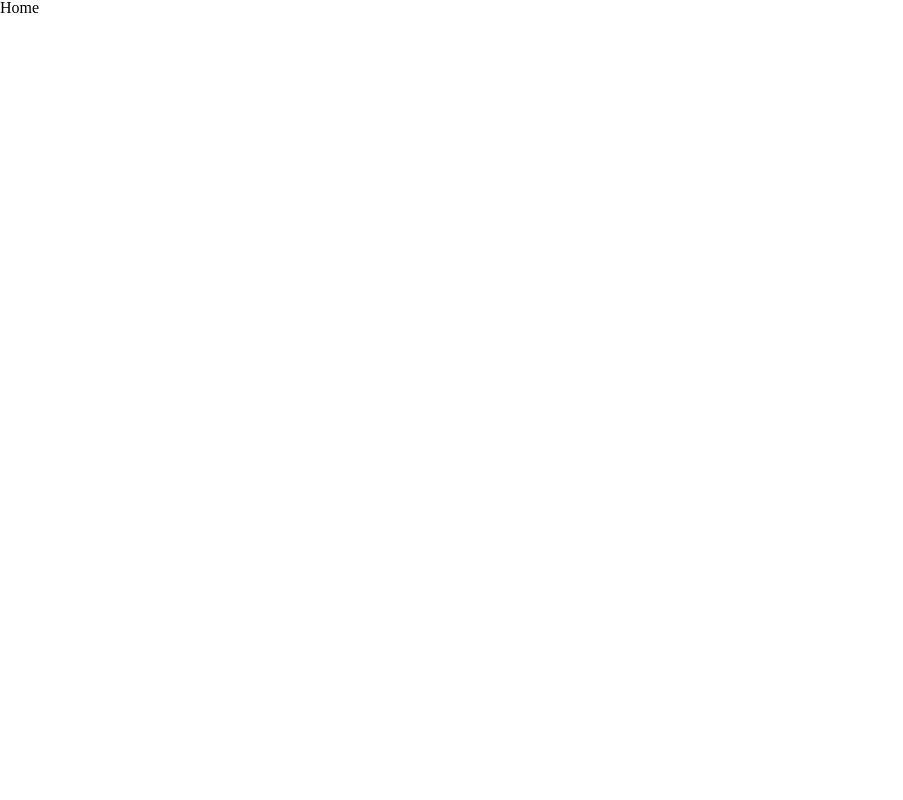
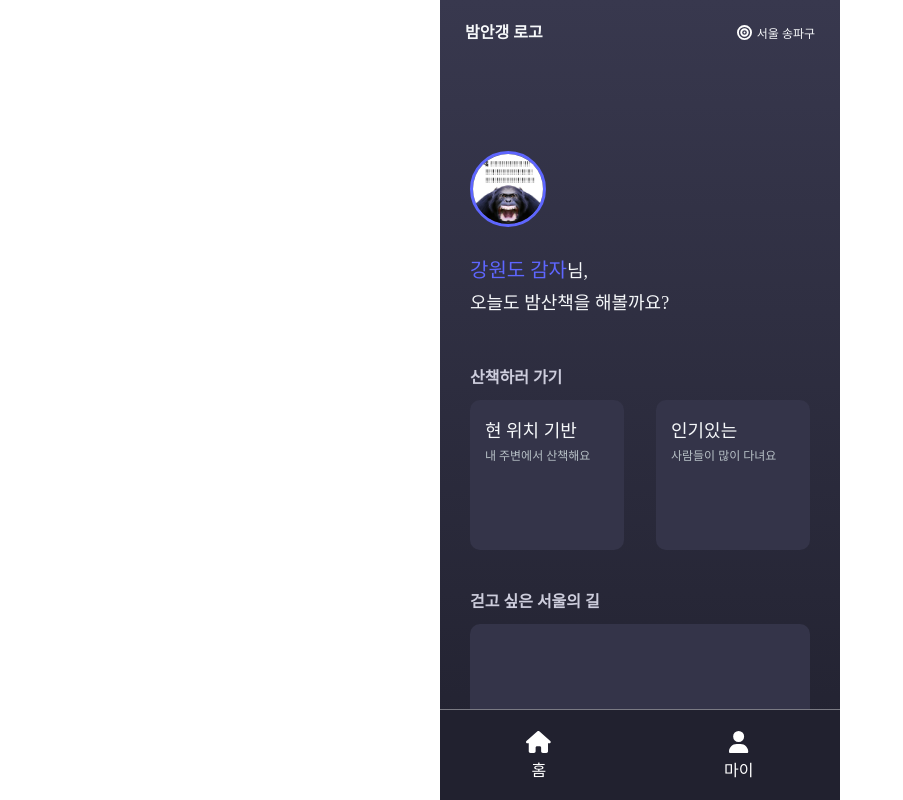
Before and after one commit to seoul-night/ddubam-client, a React (Create React App) app: page /home in a window 1280 px wide. Shown: the whole page, without its empty margins (0-903 px from the left). Built offline with nearby package versions, Linux system fonts and the light colour scheme.

Commit message:
[Feat] Home 레이아웃

```diff
--- a/src/components/Footer.jsx
+++ b/src/components/Footer.jsx
@@ -1,7 +1,45 @@
 import React from "react";
+import styled from "styled-components";
+import { FontAwesomeIcon } from "@fortawesome/react-fontawesome";
+import { faHome, faUser } from "@fortawesome/free-solid-svg-icons";
+
+const Foot = styled.div`
+  position: absolute;
+  bottom: 0;
+  width: 100%;
+  height: 90px;
+  border-top: 1px solid #7a7a83;
+  display: flex;
+  align-items: center;
+  justify-content: space-around;
+  background-color: #21212f;
+`;
+
+const IconWrapper = styled.div`
+  align-items: center;
+  justify-content: center;
+  text-align: center;
+`;
 
 const Footer = () => {
-  return <div>Footer</div>;
+  return (
+    <Foot>
+      <IconWrapper>
+        <FontAwesomeIcon
+          icon={faHome}
+          style={{ fontSize: "22px", color: "#FFFFFF", marginBottom: "10px" }}
+        />
+        <h4 style={{ color: "#FFFFFF" }}>홈</h4>
+      </IconWrapper>
+      <IconWrapper>
+        <FontAwesomeIcon
+          icon={faUser}
+          style={{ fontSize: "22px", color: "#FFFFFF", marginBottom: "10px" }}
+        />
+        <h4 style={{ color: "#FFFFFF" }}>마이</h4>
+      </IconWrapper>
+    </Foot>
+  );
 };
 
 export default Footer;
--- a/src/pages/Home.jsx
+++ b/src/pages/Home.jsx
@@ -1,7 +1,165 @@
 import React from "react";
+import styled from "styled-components";
+
+import { FontAwesomeIcon } from "@fortawesome/react-fontawesome";
+import { faBullseye } from "@fortawesome/free-solid-svg-icons";
+import chimps from "../assets/chimps.webp";
+import Footer from "../components/Footer";
+
+const HomeWrapper = styled.div`
+  height: 100vh;
+  background: linear-gradient(#38384e, #21212f);
+  overflow: hidden;
+  position: relative;
+`;
+
+const Head = styled.div`
+  display: flex;
+  align-items: center;
+  justify-content: space-between;
+  padding: 25px;
+  h2 {
+    font-size: 16px;
+    font-weight: 600;
+    color: #f6f8fa;
+  }
+
+  span {
+    font-size: 12px;
+    color: #f6f8fa;
+    font-weight: 500;
+  }
+`;
+
+const UserWrap = styled.div`
+  height: 270px;
+  padding: 30px;
+  box-sizing: border-box;
+`;
+
+const Region = styled.i`
+  color: white;
+  font-size: 15px;
+  margin: 2px;
+  /* color:#464B53; */
+  margin-right: 5px;
+`;
+
+const Pic = styled.img`
+  width: 70px;
+  height: 70px;
+  border-radius: 50%;
+  border: 3px solid #5e66ff;
+  margin-top: 55px;
+  margin-bottom: 25px;
+`;
+
+const Name = styled.span`
+  color: #5e66ff;
+  font-size: 20px;
+  font-weight: 500;
+  /* line-height: 32px; */
+`;
+
+const GoWalk = styled.div`
+  max-height: 200px;
+  margin: 30px;
+`;
+
+const Text = styled.span`
+  color: #f6f8fa;
+  font-size: 18px;
+  font-weight: 500;
+  line-height: 32px;
+`;
+
+const Title = styled.p`
+  font-weight: 600;
+  font-size: 16px;
+  line-height: 24px;
+  color: #cdcddc;
+  margin-bottom: 10px;
+`;
+
+const Box = styled.div`
+  height: 150px;
+  background-color: #343449;
+  padding: 15px;
+  box-sizing: border-box;
+  border-radius: 10px;
+  margin-bottom: 10px;
+`;
+const SubText = styled.p`
+  font-size: 12px;
+  line-height: 18px;
+  color: #b7c0c6;
+`;
 
 const Home = () => {
-  return <div>Home</div>;
+  return (
+    <HomeWrapper className="Home">
+      <Head>
+        <diV>
+          <h2>밤안갱 로고</h2>
+        </diV>
+        <div>
+          <Region>
+            <FontAwesomeIcon icon={faBullseye} />
+          </Region>
+          <span>서울 송파구</span>
+        </div>
+      </Head>
+      <UserWrap>
+        <Pic src={chimps} />
+        <div>
+          <Name>강원도 감자</Name>
+          <Text>님,</Text>
+        </div>
+        <div>
+          <Text>오늘도 밤산책을 해볼까요?</Text>
+        </div>
+      </UserWrap>
+      <GoWalk>
+        <Title>산책하러 가기</Title>
+        <div
+          style={{
+            display: "flex",
+            boxSizing: "border-box",
+            justifyContent: "space-between",
+          }}
+        >
+          <Box style={{ width: "154px" }}>
+            <Text>현 위치 기반</Text>
+            <SubText>내 주변에서 산책해요</SubText>
+          </Box>
+          <Box style={{ width: "154px" }}>
+            <Text>인기있는</Text>
+            <SubText>사람들이 많이 다녀요</SubText>
+          </Box>
+        </div>
+      </GoWalk>
+      <GoWalk>
+        <Title>걷고 싶은 서울의 길</Title>
+        <div
+          style={{
+            boxSizing: "border-box",
+          }}
+        >
+          <Box
+            style={{ width: "100%", display: "flex", alignItems: "flex-end" }}
+          >
+            <Text>머시기 저시기</Text>
+          </Box>
+          <Box
+            style={{ width: "100%", display: "flex", alignItems: "flex-end" }}
+          >
+            <Text>머시기 저시기</Text>
+          </Box>
+        </div>
+      </GoWalk>
+      <Footer />
+    </HomeWrapper>
+  );
 };
 
 export default Home;
```
Also changed, not shown: src/components/HomeWrapper.jsx (added, +11 -0 lines), src/assets/chimps.webp (added), 1 other file (tests, documents, lock files or other folders).
